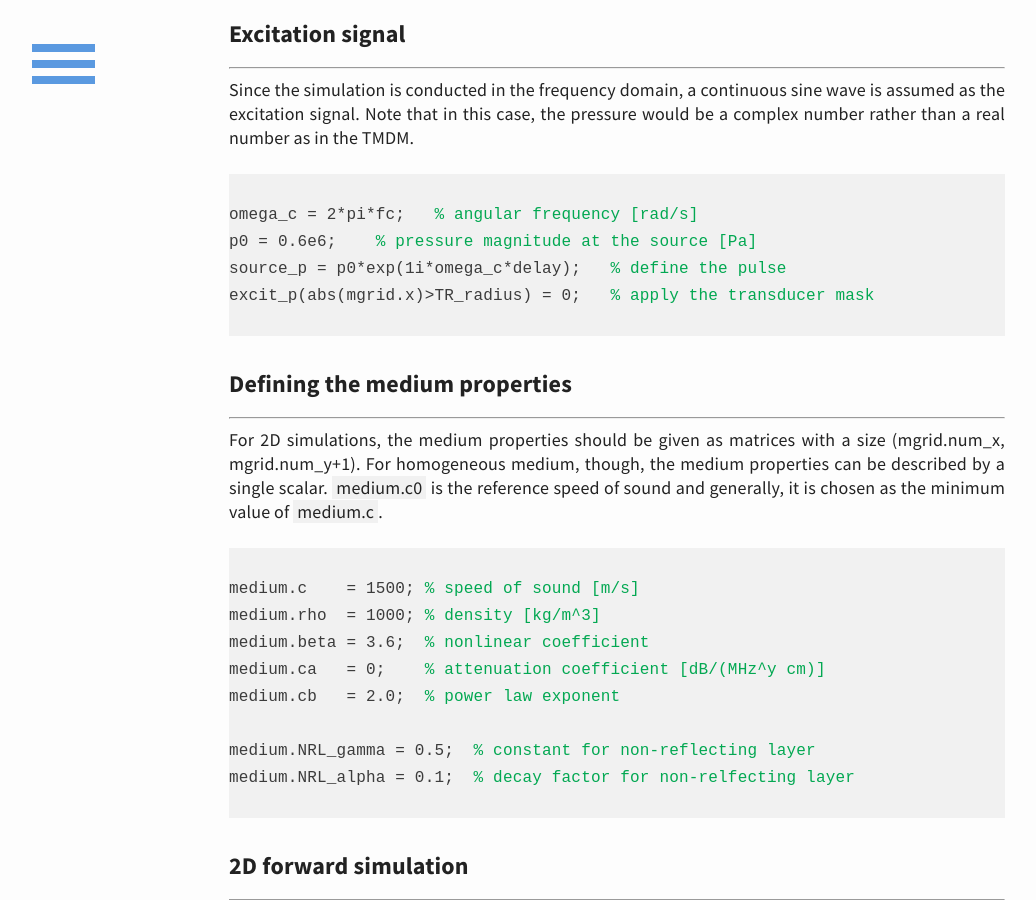
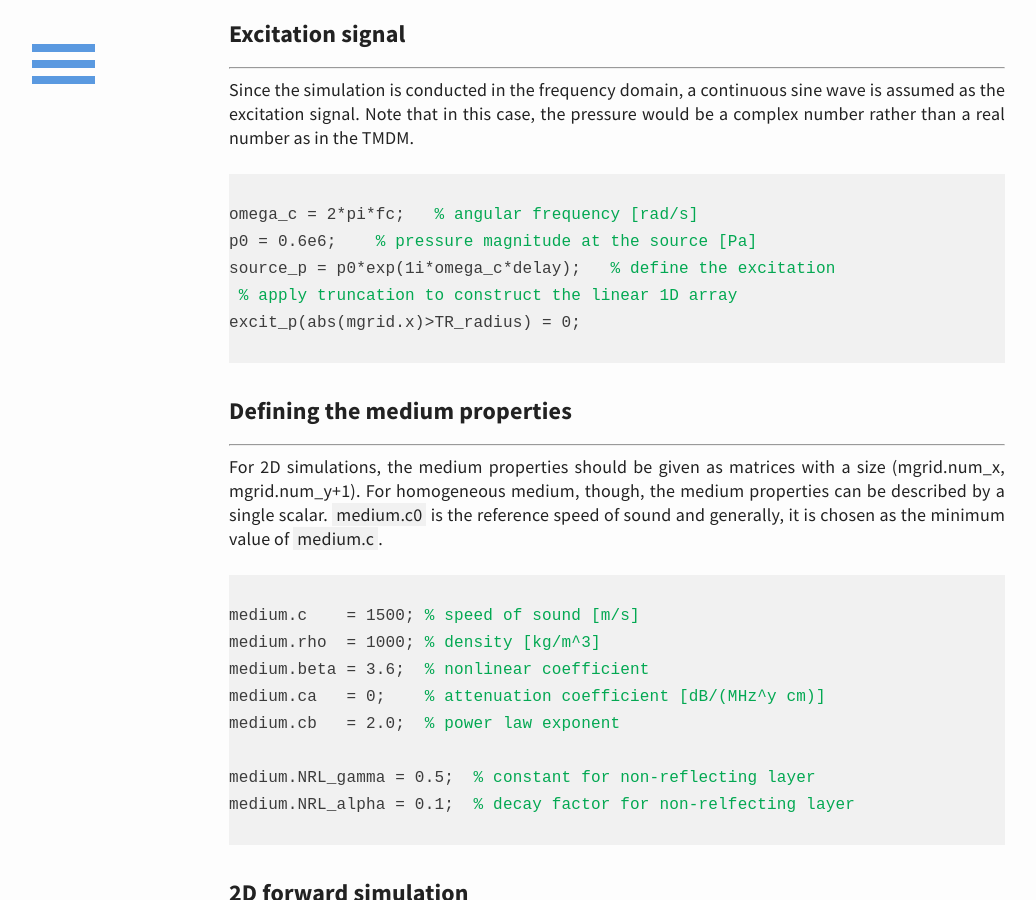
Before and after one commit to m-SOUND/mSOUND, a Jekyll site: the page built from _posts/2019-07-31-FSMDM_2D_homogeneous.html, in a window 1280 px wide and 900 px high, scrolled down 947 px. Shown: the whole window, without its empty margins (23-1059 px from the left). Built offline with Jekyll 4.4.1, drawn with Linux system fonts in a browser that asks for light colours.

Commit message:
Update 2019-07-31-FSMDM_2D_homogeneous.html

```diff
--- a/_posts/2019-07-31-FSMDM_2D_homogeneous.html
+++ b/_posts/2019-07-31-FSMDM_2D_homogeneous.html
@@ -47,8 +47,9 @@ Since the simulation is conducted in the frequency domain, a continuous sine wav
 <code>
 omega_c = 2*pi*fc;  <font color="#03a852"> % angular frequency [rad/s]</font>
 p0 = 0.6e6;   <font color="#03a852"> % pressure magnitude at the source [Pa] </font>
-source_p = p0*exp(1i*omega_c*delay);  <font color="#03a852"> % define the pulse </font>
-excit_p(abs(mgrid.x)>TR_radius) = 0;  <font color="#03a852"> % apply the transducer mask </font>
+source_p = p0*exp(1i*omega_c*delay);  <font color="#03a852"> % define the excitation </font>
+<font color="#03a852"> % apply truncation to construct the linear 1D array</font>
+excit_p(abs(mgrid.x)>TR_radius) = 0;
 </code>
 </pre>
  </p>
```
